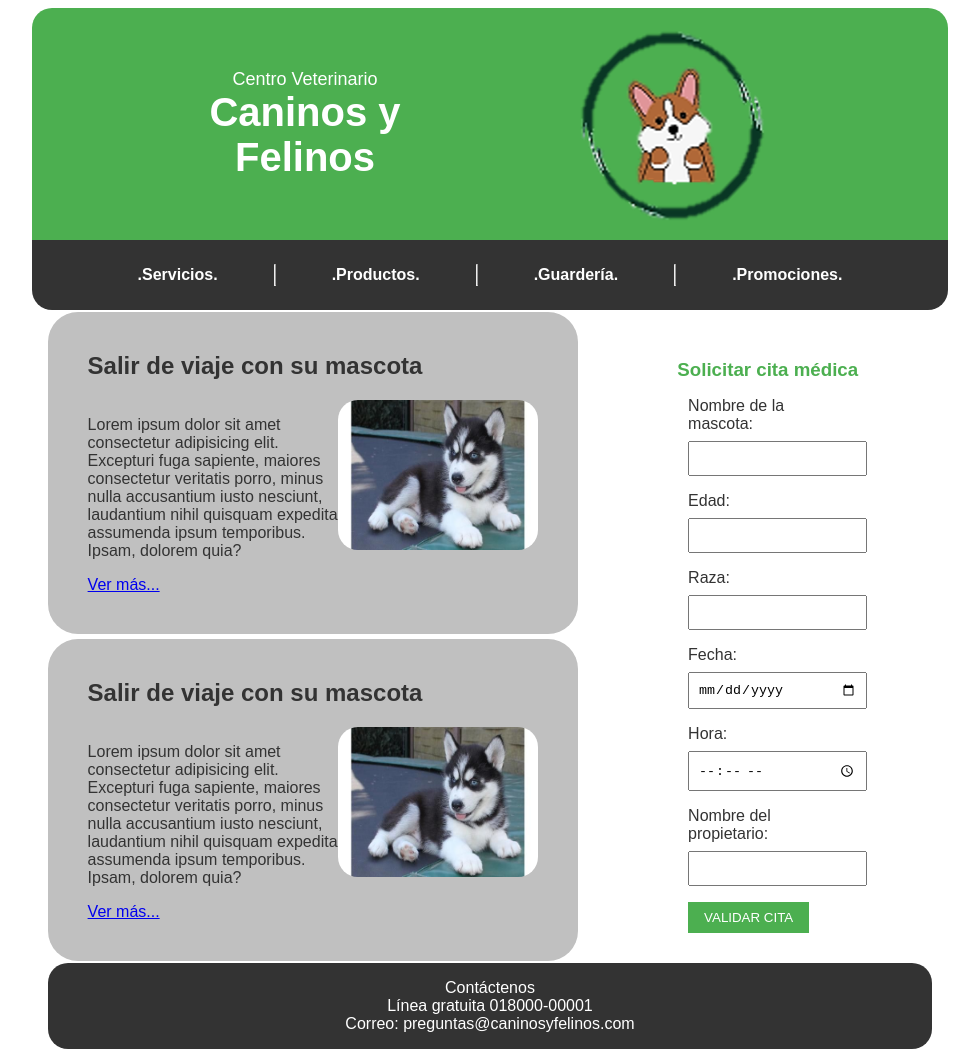
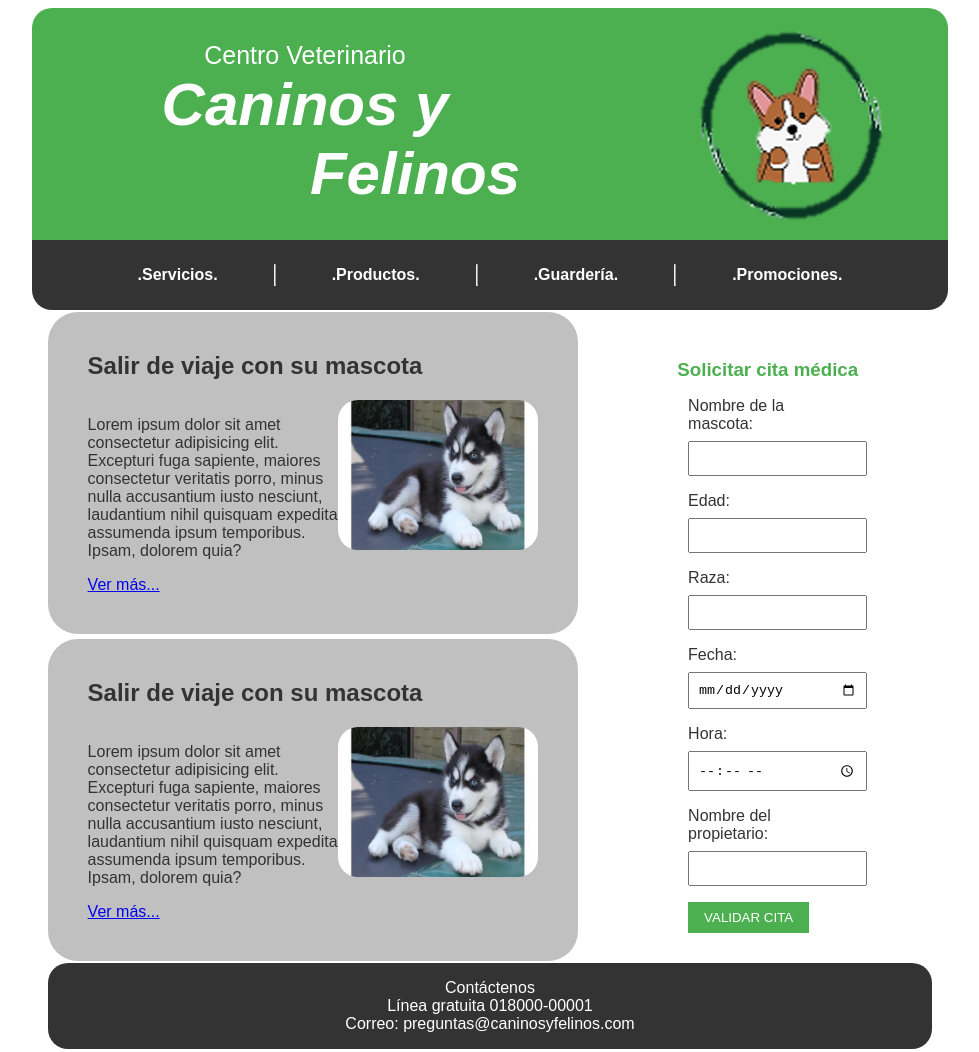
Before and after one commit to Derlyi/Lab-Veterinaria, a plain HTML site: page index.html in a window 1280 px wide. Shown: the whole page, without its empty margins (150-1129 px from the left). Drawn offline with Linux system fonts and the light colour scheme.

Commit message:
actualizacion

```diff
--- a/style.css
+++ b/style.css
@@ -25,16 +25,23 @@ body {
 
   header logo {
     color: white;
-    font-size: 18px;
+    font-size: 25px;
   }
   header h2{
-    font-size: 40px;
+    font-size: 60px;
     margin: 0;
+    font-family: Arial, sans-serif;
+    font-weight: 900;
+    font-style: italic;
   }
 
   header h3{
-    font-size: 40px;
+    font-size: 60px;
     margin: 0;
+    margin-left: 220px;
+    font-family: Arial, sans-serif;
+    font-weight: 900;
+    font-style: italic;
   }
 
   h2{
```
